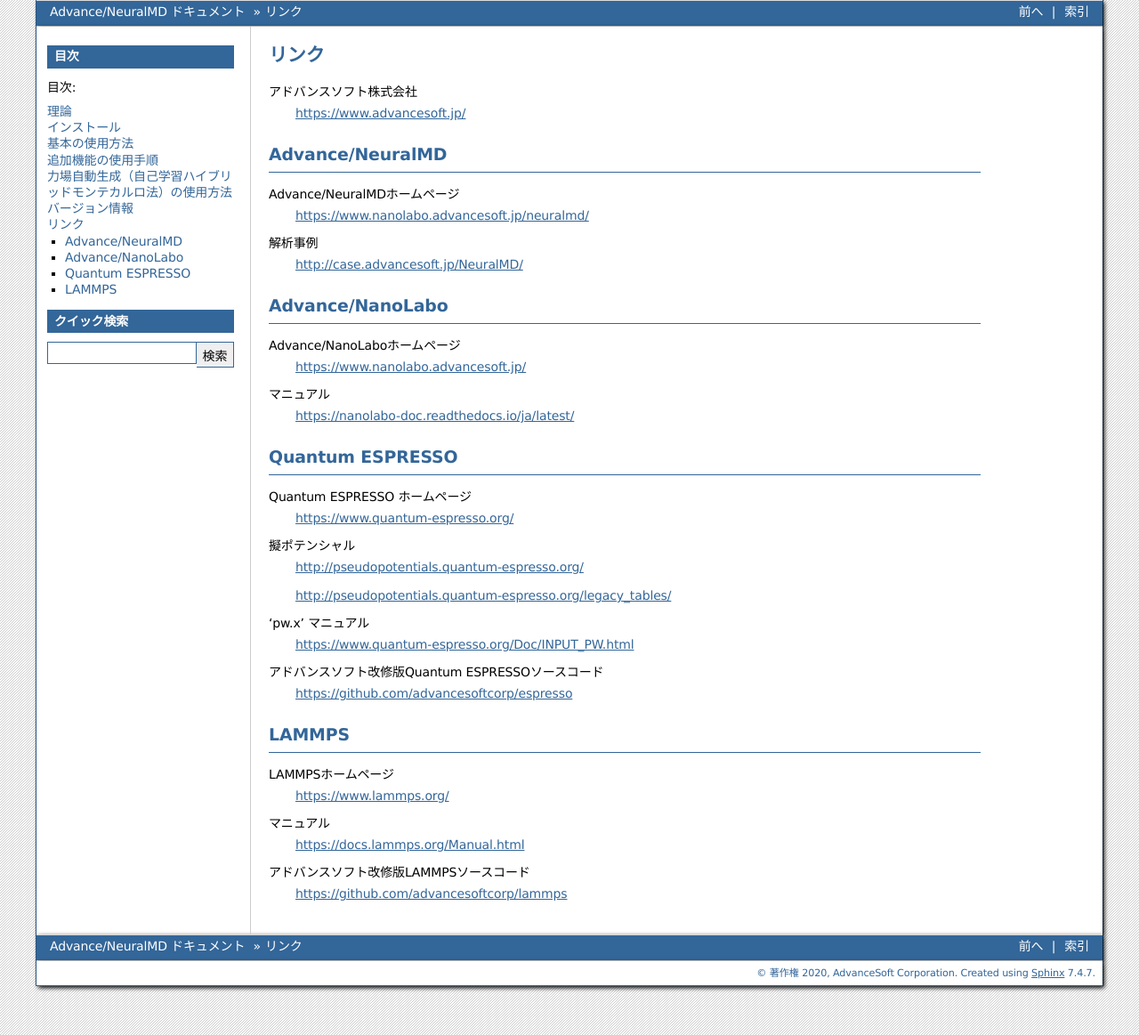
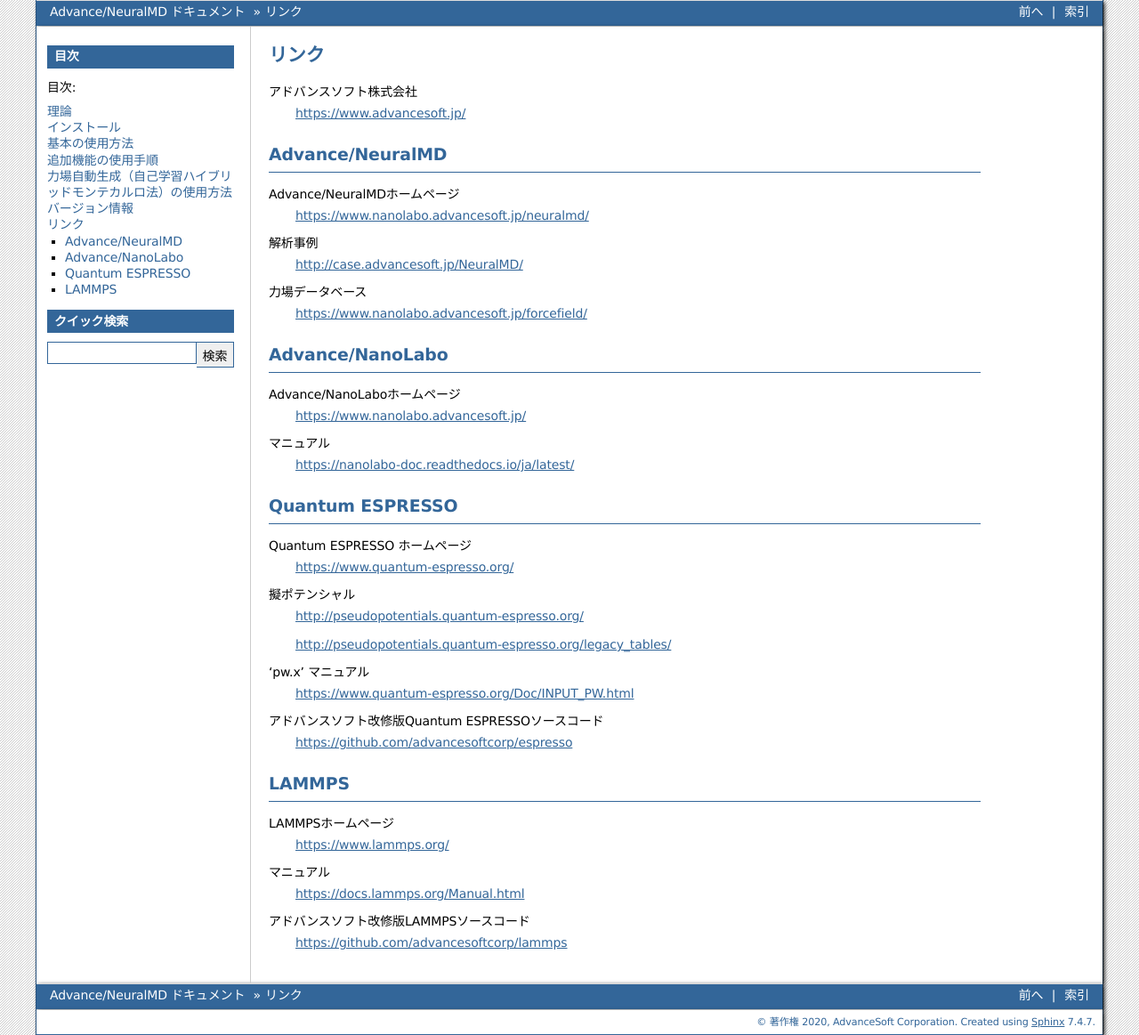
Before and after one commit to advancesoftcorp/neuralmd-doc, a Sphinx documentation site: the page built from docs/source/link.rst, in a window 1280 px wide. Shown: the whole page at 89% size. Built offline with Sphinx 7.4.7, drawn with Linux system fonts in a browser that asks for light colours; formulas are drawn with MathJax 3.

Commit message:
add FF database link

```diff
--- a/docs/source/link.rst
+++ b/docs/source/link.rst
@@ -15,6 +15,9 @@
 
 解析事例
  http://case.advancesoft.jp/NeuralMD/
+
+力場データベース
+ https://www.nanolabo.advancesoft.jp/forcefield/
 
 Advance/NanoLabo
 ================
```
